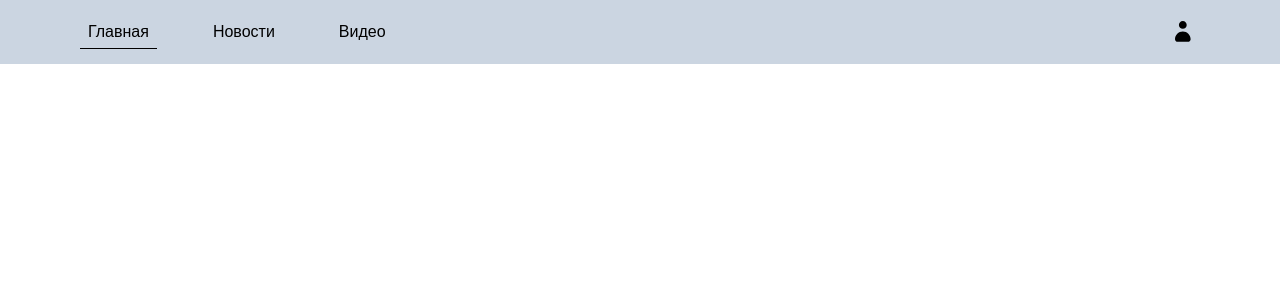
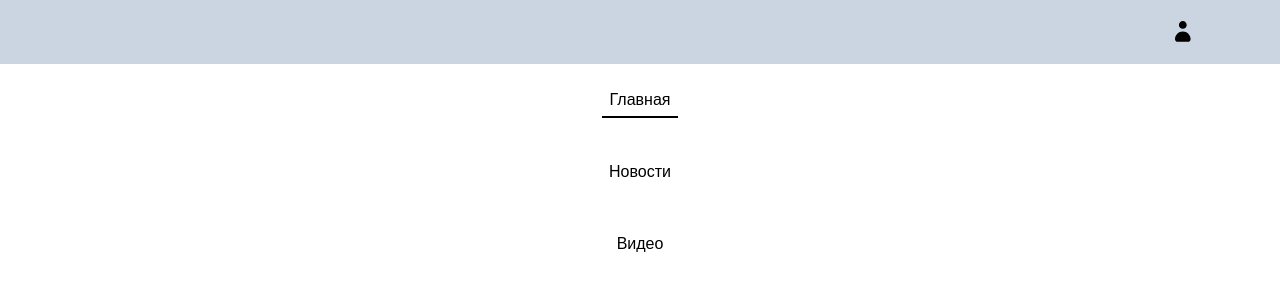
Before and after one commit to DmitriiPavlyuchenko/Skate, a Vue app in the folder client/: page / in a window 1280 px wide. Shown: the top 300 px of the page. Built offline with nearby package versions, Linux system fonts and the light colour scheme.

Commit message:
Features (Header): add adaptive styles

```diff
--- a/client/src/components/HeaderApp.vue
+++ b/client/src/components/HeaderApp.vue
@@ -1,34 +1,34 @@
 <template>
   <header class="min-h-[4rem] bg-slate-300 flex">
-    <div class="container max-w-6xl flex items-center">
-      <div></div>
+    <div class="container max-w-6xl flex items-center relative">
+      <div class="logo-wrapper"></div>
       <nav class="flex-auto">
-        <ul class="flex gap-12">
+        <ul :class="[$style.menu, [isMenuOpen ? $style['menu-open'] : '']]">
           <li>
-            <router-link
-              :class="$style.hover"
-              :to="{ name: 'home' }"
-              class="text-base"
+            <router-link :class="$style['menu-link']" :to="{ name: 'home' }"
               >Главная</router-link
             >
           </li>
           <li>
-            <router-link
-              :class="$style.hover"
-              :to="{ name: 'news' }"
-              class="text-base"
+            <router-link :class="$style['menu-link']" :to="{ name: 'news' }"
               >Новости</router-link
             >
           </li>
           <li>
-            <router-link
-              :class="$style.hover"
-              :to="{ name: 'video' }"
-              class="text-base"
+            <router-link :class="$style['menu-link']" :to="{ name: 'video' }"
               >Видео</router-link
             >
           </li>
         </ul>
+        <ButtonBase
+          @click="toggleMenu"
+          class="burger-menu justify-between w-9 h-5 hidden smDesktop:flex flex-col"
+          type="button"
+        >
+          <span :class="$style['burger-item']"></span>
+          <span :class="$style['burger-item']"></span>
+          <span :class="$style['burger-item']"></span>
+        </ButtonBase>
       </nav>
       <div class="flex-initial w-1/5 flex items-center justify-end">
         <ButtonBase
@@ -55,17 +55,36 @@
 import LoginIcon from "@/components/icons/LoginIcon.vue";
 import { ref } from "vue";
 import SignInModal from "@/components/modals/SignInModal.vue";
+import ButtonBase from "@/components/ui/ButtonBase.vue";
 
 const toggleModal = ref(false);
 
 const open = () => {
   toggleModal.value = true;
 };
+
+const isMenuOpen = ref(false);
+
+const toggleMenu = () => {
+  isMenuOpen.value = !isMenuOpen.value;
+};
 </script>
 
 <style lang="postcss" module>
-.hover {
-  @apply hover:border-b-2 border-y-current p-2;
+.burger-item {
+  @apply w-full h-0.5 bg-black text-black;
+}
+
+.menu {
+  @apply flex gap-12 smDesktop:hidden absolute top-14 right-0 left-0 bottom-0 flex flex-col items-center content-center pt-8;
+}
+
+.menu-link {
+  @apply text-base smDesktop:text-2xl hover:border-b-2 border-y-current p-2;
+}
+
+.menu.menu-open {
+  @apply flex;
 }
 </style>
 
@@ -73,6 +92,6 @@ const open = () => {
 a.router-link-active,
 li.router-link-active > a {
   padding-bottom: 0.5rem;
-  border-bottom: 0.05rem solid black;
+  border-bottom: 0.15rem solid black;
 }
 </style>
--- a/client/src/components/modals/SignInModal.vue
+++ b/client/src/components/modals/SignInModal.vue
@@ -27,7 +27,7 @@
             placeholder="Пароль"
           ></InputBase>
           <ButtonBase
-            class="text-black absolute w-1/12 right-0 h-full"
+            class="text-black absolute w-1/12 right-2 h-full"
             type="button"
             @click="changeType"
           >
@@ -109,6 +109,6 @@ const changeType = () => {
 </script>
 <style lang="postcss" module>
 .input {
-  @apply w-full py-2 px-4 rounded-md;
+  @apply w-full py-2 pl-2.5 pr-8 rounded-md;
 }
 </style>
--- a/client/src/components/ui/ModalBase.vue
+++ b/client/src/components/ui/ModalBase.vue
@@ -5,9 +5,9 @@
       class="modal fixed z-50 top-0 left-0 bottom-0 right-0 w-full h-full flex justify-center items-center opacity-90 bg-black"
       @click="close"
     >
-      <div class="w-full">
+      <div class="w-full px-3">
         <div
-          class="relative max-w-full w-[30rem] min-h-[10] mx-auto my-0 px-8 py-5 rounded-lg bg-gray-300"
+          class="relative max-w-full w-[30rem] min-h-[10] mx-auto my-0 px-8 py-5 rounded-lg bg-gray-300 phone:px-4 phone:py-1.5"
           @click.stop
         >
           <div
```
